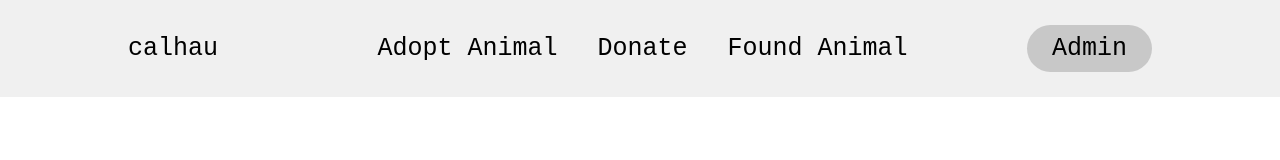
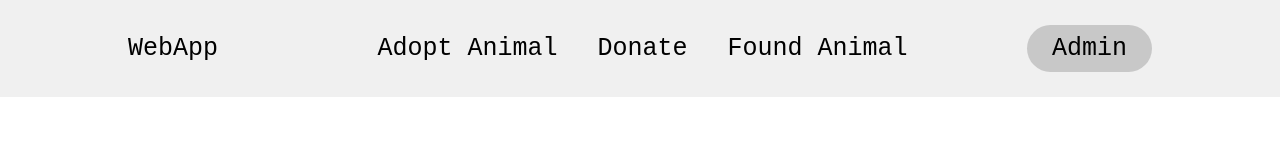
Before and after one commit to diogotorrinhas/IHC-A2, a React (Create React App) app in the folder olatuturial/: page /AdoptAnimal in a window 1280 px wide. Shown: the top 160 px of the page. Built offline with nearby package versions, Linux system fonts and the light colour scheme.

Commit message:
Update AdoptAnimal.jsx

```diff
--- a/olatuturial/src/topbar/AdoptAnimal.jsx
+++ b/olatuturial/src/topbar/AdoptAnimal.jsx
@@ -7,7 +7,7 @@
 
         <body>
       <header>
-      <h1><a href="http://localhost:3000">calhau</a></h1>
+      <h1><a href="http://localhost:3000">WebApp</a></h1>
         <nav>
           <ul class="nav_links">
             <li><a href="http://localhost:3000/AdoptAnimal">  Adopt Animal</a></li>
```
